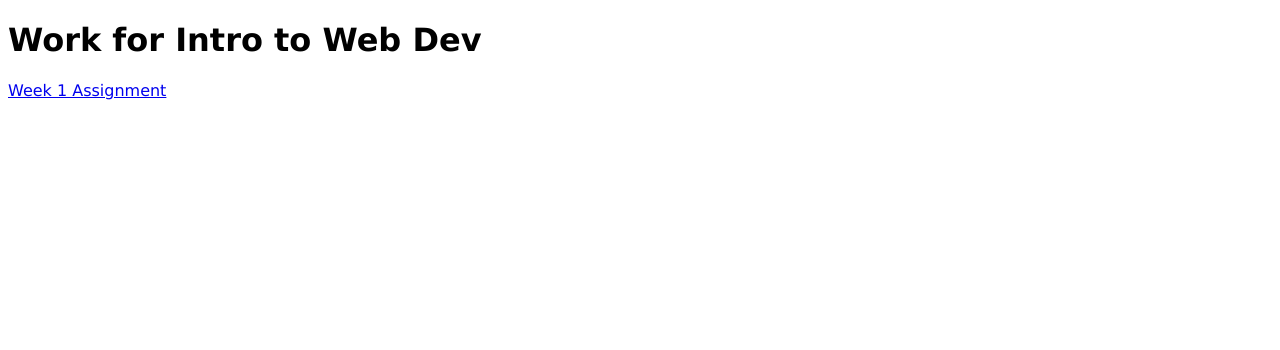
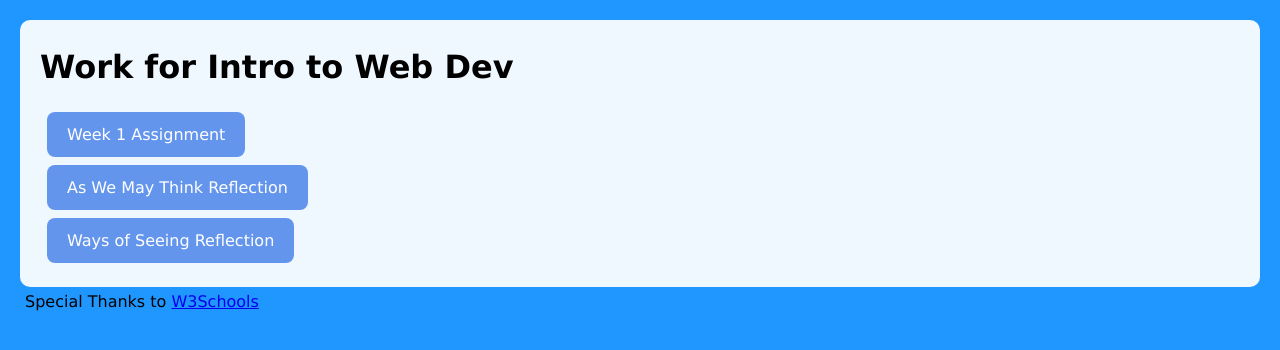
Before and after one commit to mr5354/mr5354.github.io, a plain HTML site: page index.html in a window 1280 px wide. Drawn offline with Linux system fonts and the light colour scheme.

Commit message:
reorganizing site

```diff
--- a/index.html
+++ b/index.html
@@ -11,8 +11,19 @@
 </head>
 
 <body>
-    <h1>Work for Intro to Web Dev</h1>
-    <a href="week1/index.html">Week 1 Assignment</a>
+    <main>
+        <h1>Work for Intro to Web Dev</h1>
+        <a href="week1/index.html" class="button">Week 1 Assignment</a><br />
+        <a href="as_we_may_think/index.html" class="button">As We May Think Reflection</a
+      ><br />
+      <a href="ways_of_seeing/index.html" class="button"
+        >Ways of Seeing Reflection</a
+      ><br />
+    </main>
+    <footer>
+      Special Thanks to
+      <a href="https://www.w3schools.com" target="_blank">W3Schools</a>
+        </footer>
 </body>
 
 </html>
--- a/styles.css
+++ b/styles.css
@@ -1,3 +1,30 @@
 body {
+    background-color: rgb(32, 151, 255);
     font-family: Verdana, Geneva, Tahoma, sans-serif;
+    margin: 20px;
 }
+
+main {
+    background-color: aliceblue;
+    padding: 7px 20px;
+    padding-bottom: 20px;
+    border-radius: 10px;
+}
+
+a.button {
+    border: none;
+    border-radius: 8px;
+    color: white;
+    background-color: cornflowerblue;
+    padding: 13px 20px;
+    text-align: center;
+    text-decoration: none;
+    display: inline-block;
+    font-size: 16px;
+    margin: 4px 7px;
+    cursor: pointer;
+}
+
+footer {
+    margin: 5px;
+}
```
